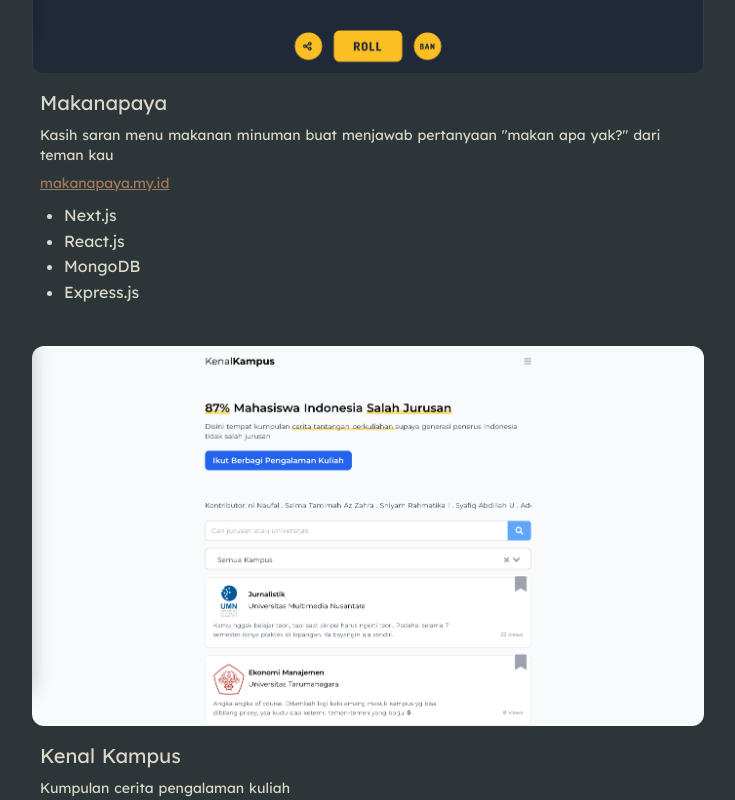
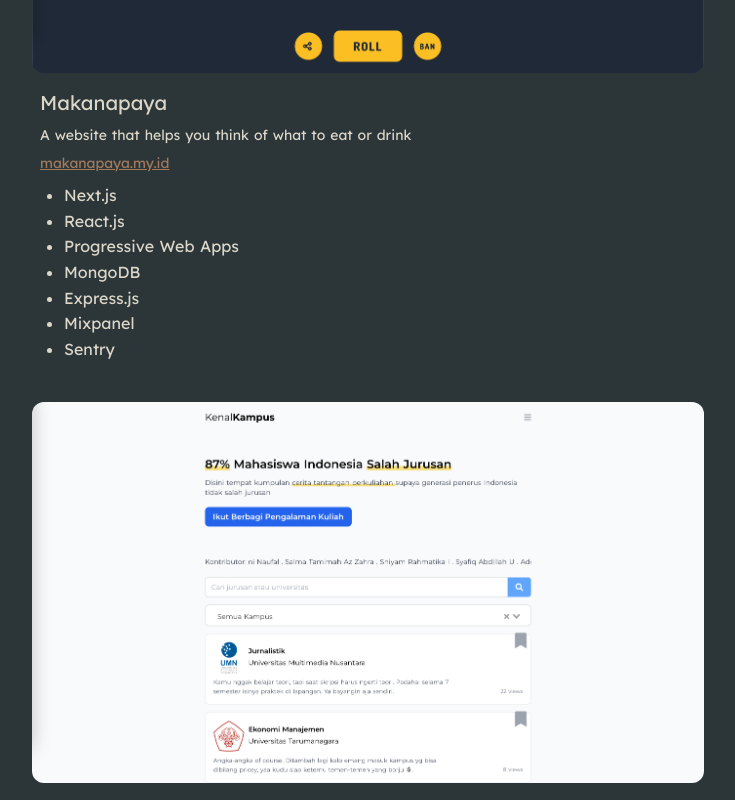
Before and after one commit to syafiqabdillah/portfolio, a Nuxt app: page / in a window 1280 px wide. Shown: the part 1220-2020 px from the top of the page, without its empty margins (272-1007 px from the left). Built offline with nearby package versions, Linux system fonts and the light colour scheme.

Commit message:
update projects

```diff
--- a/components/Projects.vue
+++ b/components/Projects.vue
@@ -21,44 +21,61 @@
       projects: [
         {
           name: 'Makanapaya',
-          desc:
-            'Kasih saran menu makanan minuman buat menjawab pertanyaan "makan apa yak?" dari teman kau',
+          desc: 'A website that helps you think of what to eat or drink',
           src: require('~/assets/img/makanapaya.png'),
           url: 'https://www.makanapaya.my.id',
-          tech: ['Next.js', 'React.js', 'MongoDB', 'Express.js'],
+          tech: [
+            'Next.js',
+            'React.js',
+            'Progressive Web Apps',
+            'MongoDB',
+            'Express.js',
+            'Mixpanel',
+            'Sentry',
+          ],
         },
         {
           name: 'Kenal Kampus',
-          desc: 'Kumpulan cerita pengalaman kuliah',
+          desc:
+            'Collection of stories from students in universities all over Indonesia. It helps high school student to choose where to pursue their study.',
           src: require('~/assets/img/kenalkampus.png'),
           url: 'https://www.kenalkampus.com',
-          tech: ['Nuxt.js', 'Vue.js', 'MongoDB', 'Express.js'],
+          tech: [
+            'Nuxt.js',
+            'Vue.js',
+            'Progressive Web Apps',
+            'MongoDB',
+            'Express.js',
+            'Mixpanel',
+          ],
         },
         {
           name: 'Jlantah Hero',
-          desc: 'Tuker minyak jelantah jadi uang',
+          desc:
+            'A mobile-first web app that lets you convert your used vegetable oil into money or new oils. It was our submission in Indonesia Digital Tribe 2021-2022 event that led us to Top 7 position out of 2000+ teams.',
           src: require('~/assets/img/jlantahhero.png'),
           url: 'https://www.jlantahhero.com',
-          tech: ['Next.js', 'React.js', 'MongoDB', 'Express.js'],
+          tech: ['Next.js', 'React.js', 'MongoDB', 'Express.js', 'Mixpanel'],
         },
         {
           name: 'Foodle',
-          desc: 'Kayak wordle tapi kata-katanya dari Makanapaya',
+          desc:
+            'My spin-off of the viral word game in 2021-2022, Wordle, but the words are from Makanapaya.',
           src: require('~/assets/img/foodle.png'),
           url: 'https://www.makanapaya.my.id/foodle',
           tech: ['Next.js', 'React.js', 'MongoDB', 'Express.js'],
         },
         {
           name: 'Makanapaya Android',
-          desc: 'Android version of Makanapaya',
+          desc: 'Android version of Makanapaya.',
           src: require('~/assets/img/makanapayaandroid.jpg'),
           url:
             'https://play.google.com/store/apps/details?id=com.syafiqau.makanapaya',
-          tech: ['Flutter', 'Dart', 'MongoDB', 'Express.js'],
+          tech: ['Flutter', 'Dart', 'MongoDB', 'Express.js', 'Mixpanel'],
         },
         {
           name: 'Expensez',
-          desc: 'Pencatat pengeluaran harian tanpa gimmick',
+          desc: 'A simple expense tracker application.',
           src: require('~/assets/img/expensez.jpg'),
           url:
             'https://play.google.com/store/apps/details?id=com.syafiqabdillah.expensez',
@@ -66,9 +83,9 @@
         },
         {
           name: 'Wedding Invitation',
-          desc: 'Minimalist and ellegant wedding invitation',
+          desc: 'Minimalist and ellegant wedding invitation.',
           src: require('~/assets/img/wedding.png'),
-          url: 'https://afifasyafiq.netlify.app',
+          url: 'https://afifasyafiqjourney.my.id',
           tech: ['Next.js', 'React.js', 'MongoDB', 'Express.js'],
         },
       ],
```
